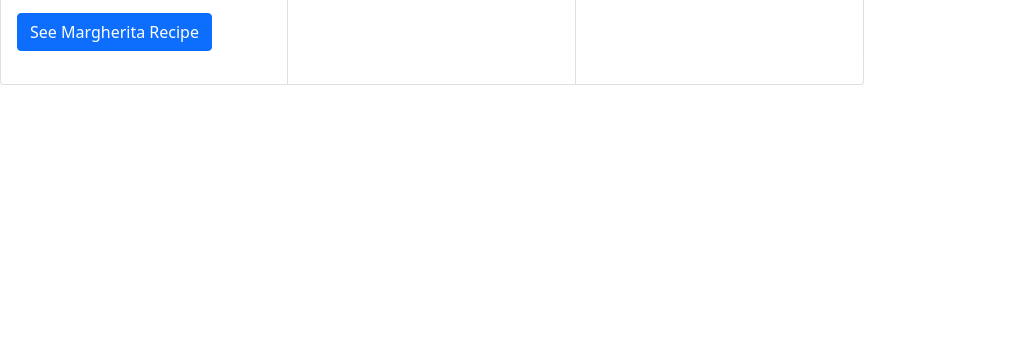
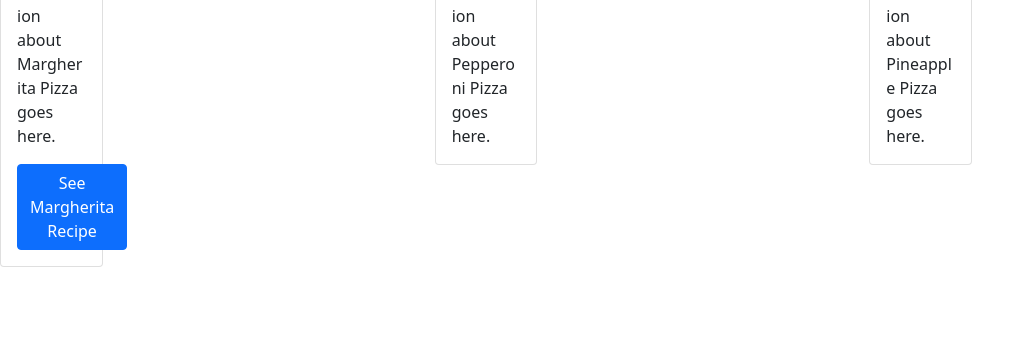
Before and after one commit to Graingertom/Foodsite, a plain HTML site: page index.html in a window 1280 px wide. Shown: the part 456-800 px from the top of the page, without its empty margins (0-1035 px from the left). Drawn offline with nearby package versions, Linux system fonts and the light colour scheme.

Commit message:
adding columns

```diff
--- a/index.html
+++ b/index.html
@@ -32,7 +32,8 @@
           </div>
         </div>
       </nav>
-      <div class="card-group">
+      <div class="row row-cols-1 row-cols-md-3 g-4">
+        <div class="col">
         <article class="card w-25" style="max-width: 18rem;">
             <img class="card-img-top h-50"src="https://hips.hearstapps.com/hmg-prod.s3.amazonaws.com/images/delish-homemade-pizza-horizontal-1542312378.png?crop=1.00xw:0.752xh;0,0.139xh&resize=640:*" alt="Margherita Pizza">
             <div class="card-body">
@@ -40,20 +41,25 @@
                 <p class="card-text">Information about Margherita Pizza goes here.</p>
                 <a href="recipe.html" class="btn btn-primary">See Margherita Recipe</a>
             </div>
+        </div>
         </article>
+        <div class="col">
         <article class="card w-25" style="max-width: 18rem;">
             <img class="card-img-top h-50"src="https://www.simplyrecipes.com/thmb/RiK7px2b_-buGiK2w55_jdRiAKM=/1333x1333/smart/filters:no_upscale()/__opt__aboutcom__coeus__resources__content_migration__simply_recipes__uploads__2019__09__easy-pepperoni-pizza-lead-3-8f256746d649404baa36a44d271329bc.jpg" alt="Pepperoni Pizza">
             <div class="card-body">
                 <h2 class="card-title">Pepperoni Pizza</h2>
                 <p class="card-text">Information about Pepperoni Pizza goes here.</p>
             </div>
+        </div>
         </article>
+        <div class="col">
         <article class="card w-25" style="max-width: 18rem;">
             <img class="card-img-top h-50"src="https://img.taste.com.au/EnoUrlY0/taste/2016/11/bacon-cheddar-and-pineapple-pizza-77250-1.jpeg" alt="Pineapple Pizza">
             <div class="card-body">
                 <h2 class="card-title">Pineapple Pizza</h2>
                 <p class="card-text">Information about Pineapple Pizza goes here.</p>
             </div>
+        </div>
         </article>
         </div>
 </body>
```
